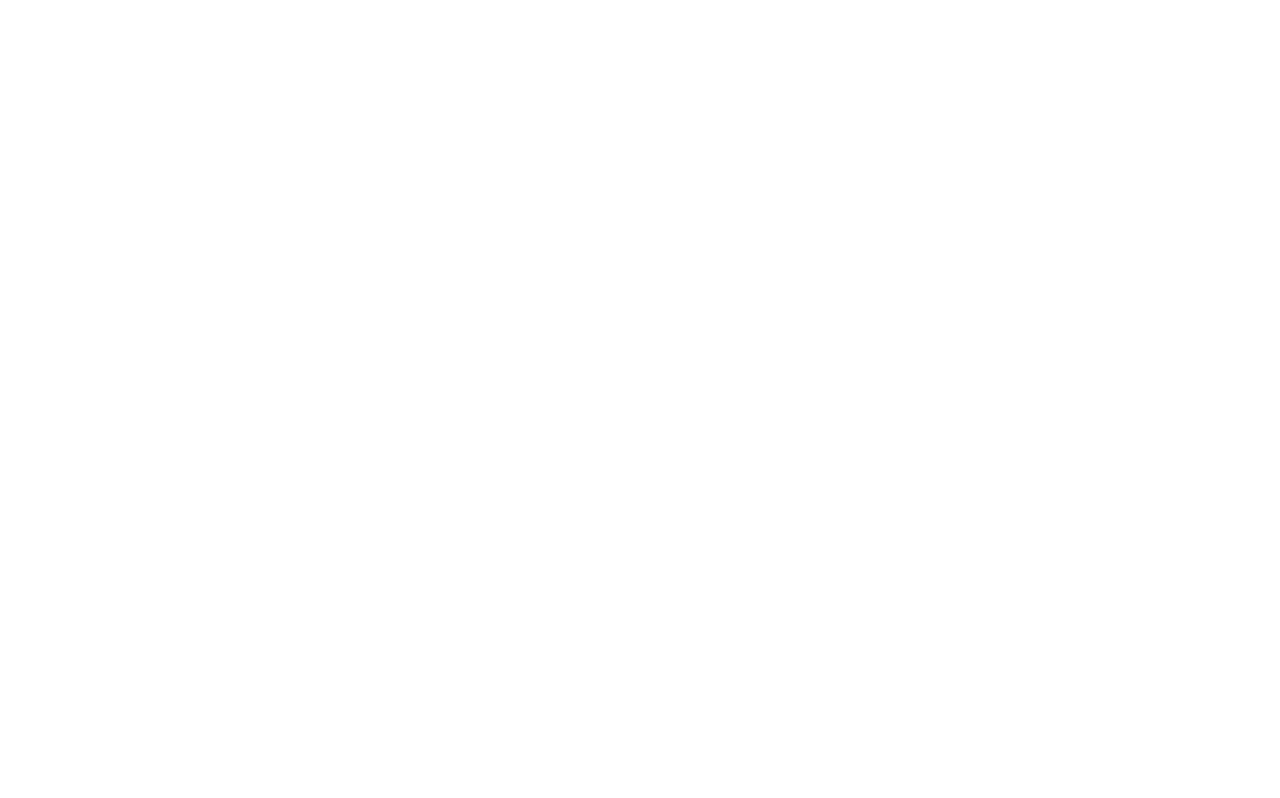
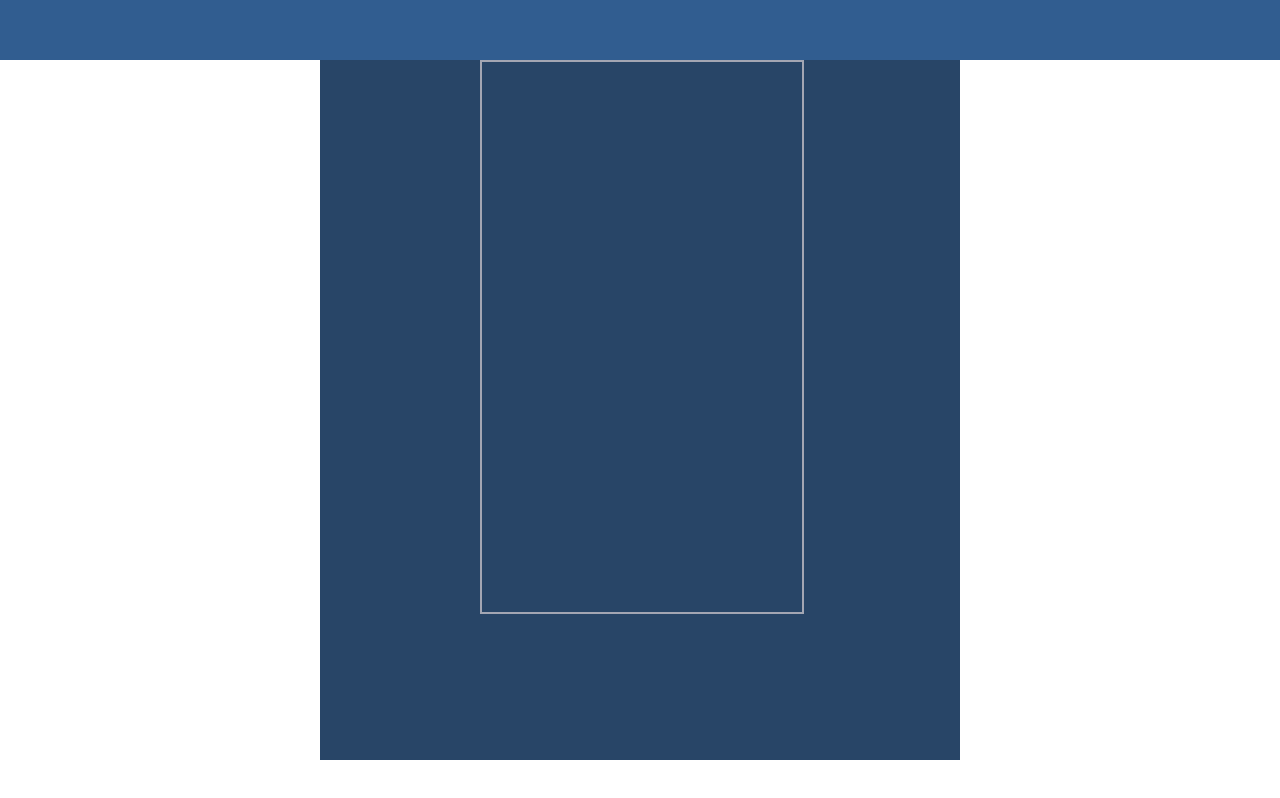
Before and after one commit to arockidk/tetra_web, a website: page dist/index.html in a window 1280 px wide. Drawn offline with Linux system fonts and the light colour scheme.

Commit message:
add styles

```diff
--- a/dist/index.html
+++ b/dist/index.html
@@ -6,8 +6,14 @@
         <title>PCPC</title>
         <script src="pixi.min.js"></script>
         <script type="module" src="scripts/main.js"></script>
+        <link rel="stylesheet" href="style.css">
     </head>
     <body>
+        <div id="topbar"></div>
+        <div id="main">
+            <div id="game"></div>
+            <div id="info"></div>
+        </div>
 
     </body>
 </html>
--- /dev/null
+++ b/dist/style.css
@@ -0,0 +1,40 @@
+@font-face {
+    font-family: Renogare;
+    src: url(assets/Renogare-Regular.otf);
+}
+:root {
+    --color-a: #315d90;
+    --color-a-dark: #284567;
+    --grey: #a3a6b3;
+    font-family: Renogare;
+    color: white;
+}
+body {
+    margin: 0;
+}
+#topbar {
+    clear: both;
+    background-color: var(--color-a);
+    color: var(--grey);
+    height: 60px;
+    width: 100%;
+    text-align: center;
+    margin: 0 auto;
+    font-size: 30px;
+}
+#game {
+    width: 50%;
+    margin: 0 25%;
+    height: 550px;
+    border: 2px solid var(--grey);
+}
+#info {
+    color: var(--grey);
+    text-align: center;
+}
+#main {
+    width: 50%;
+    height: 700px;
+    background-color: var(--color-a-dark);
+    margin: auto;
+}
```
